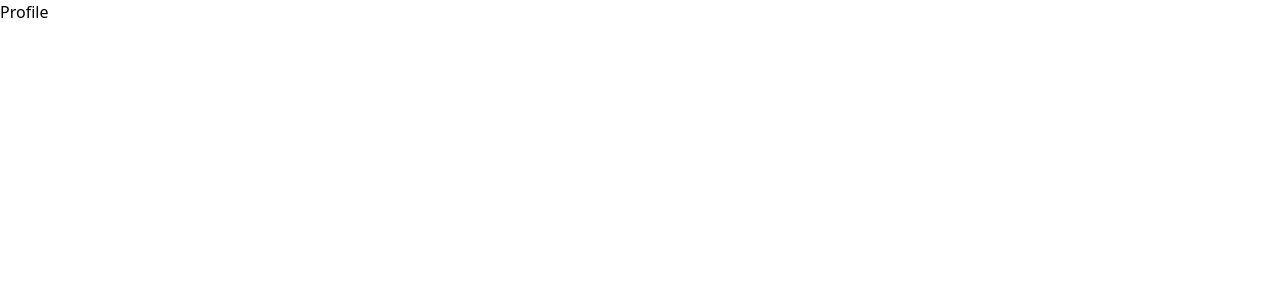
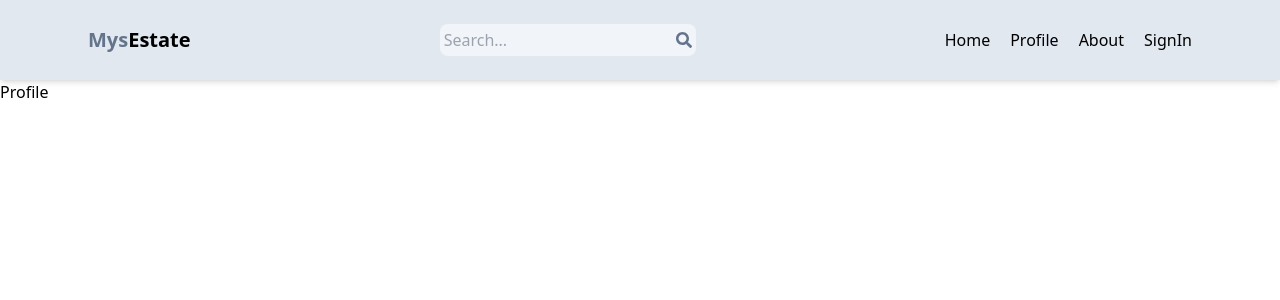
Before and after one commit to Yusuf-Shen/estate, a React (Vite) app in the folder client/: page /profile in a window 1280 px wide. Shown: the top 300 px of the page. Built offline with nearby package versions, Linux system fonts and the light colour scheme.

Commit message:
add <CustomLink> and hover effect and make the nav bar responsive (mobile first)

```diff
--- a/client/package.json
+++ b/client/package.json
@@ -10,8 +10,14 @@
     "preview": "vite preview"
   },
   "dependencies": {
+    "@fortawesome/fontawesome-svg-core": "^6.5.1",
+    "@fortawesome/free-brands-svg-icons": "^6.5.1",
+    "@fortawesome/free-regular-svg-icons": "^6.5.1",
+    "@fortawesome/free-solid-svg-icons": "^6.5.1",
+    "@fortawesome/react-fontawesome": "^0.2.0",
     "react": "^18.2.0",
     "react-dom": "^18.2.0",
+    "react-icons": "^4.12.0",
     "react-router-dom": "^6.21.1"
   },
   "devDependencies": {
--- a/client/src/App.jsx
+++ b/client/src/App.jsx
@@ -5,10 +5,12 @@ import SignIn from './Pages/SignIn'
 import SignUp from './Pages/SignUp'
 import About from './Pages/About'
 import Profile from './Pages/Profile'
+import Header from './components/Header'
 export default function App() {
   return <BrowserRouter>
+      <Header/>
       <Routes>
-        <Route path='/' element={<Home/>}/>
+        <Route path='/home' element={<Home/>}/>
         <Route path='/sign-in' element={<SignIn/>}/>
         <Route path='/sign-up' element={<SignUp/>}/>
         <Route path='/about' element={<About/>}/>
--- /dev/null
+++ b/client/src/components/Header.jsx
@@ -0,0 +1,43 @@
+import { FaSearch } from 'react-icons/fa';
+import { Link } from 'react-router-dom';
+
+
+export default function Header() {
+  return (
+    <header className='bg-slate-200 shadow-md'>
+        <div className='flex items-center justify-between max-w-6xl mx-auto p-6'>
+            <h1 className='font-bold text-sm sm:text-xl flex flex-wrap'>
+                <span className='text-slate-500'>Mys</span>
+                <span>Estate</span>
+            </h1>
+            <form className='bg-slate-100 p-1 rounded-lg flex items-center justify-between w-24 sm:w-64'>
+                <input type='text' placeholder='Search...' className='bg-transparent outline-none'>
+                </input>
+                <FaSearch className='text-slate-500'/>
+            </form>
+            <ul className='flex gap-5'>
+                <CustomLink href='/home' className='hidden sm:inline' title="Home"/>
+                <CustomLink href='/profile' className='hidden sm:inline' title="Profile"/>
+                <CustomLink href='/about' className='hidden sm:inline' title="About"/>
+                <CustomLink href='/Sign-in' className='' title="SignIn"/>
+            </ul>
+        </div>
+
+    </header>
+  )
+}
+
+export const CustomLink = ({href,className=" ",title}) => {
+    return(
+        <Link to={`${href}`} className={`${className} relative group`}>
+
+                {title}
+                <span className='h-[2px] inline-block  w-0
+                bg-black absolute left-0 -bottom-0.5
+                group-hover:w-full transition-[width] ease-linear duration-300'>
+
+                </span>
+
+        </Link>
+    )
+}
```
Also changed, not shown: 1 other file (tests, documents, lock files or other folders).
